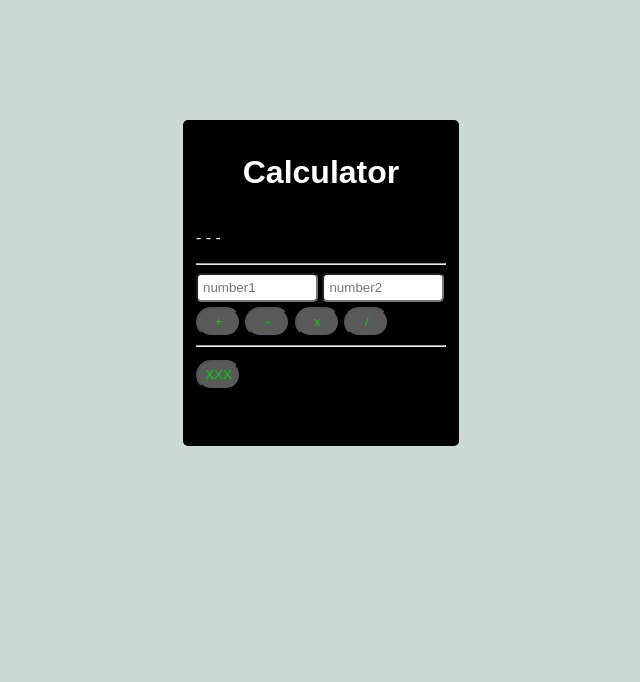
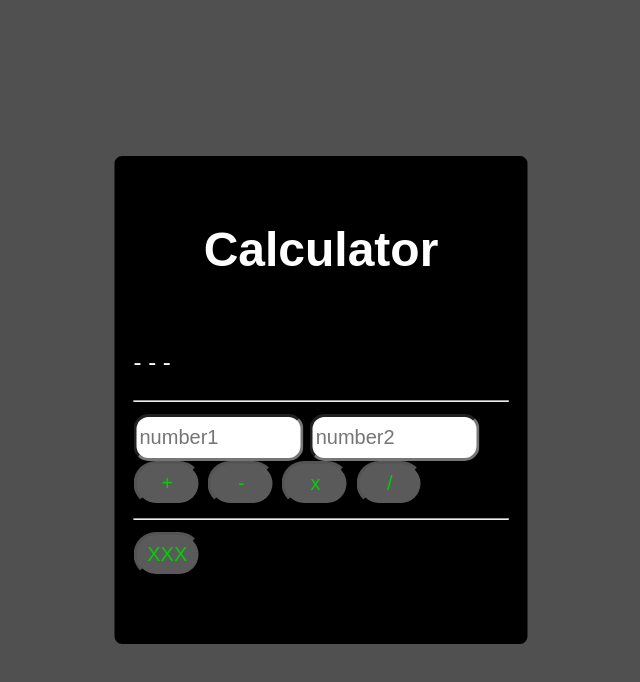
Before and after one commit to niloarthur-lgtm/calculator, a plain HTML site: page index.html in a window 1280 px wide. Shown: the whole page, without its empty margins (319-959 px from the left). Drawn offline with Linux system fonts and the light colour scheme.

Commit message:
Update visual
buttons and text.

```diff
--- a/calculator.css
+++ b/calculator.css
@@ -3,18 +3,23 @@
 }
 
 body {
-    background-color: #cbdad5;
+    background-color: #505050;
 }
 
 .calculator-all {
+
     width: 250px;
     height: 300px;
     padding: 10px;
     background-color: #000000;
     border: 3px solid;
     border-radius: 5px;
-    margin: auto;
-    margin-top: 120px;
+    zoom: 150%;
+
+   position: absolute;
+   top:50%;
+   left:50%;
+   transform: translate(-50%,-50%);
 
 
 }
@@ -22,10 +27,18 @@ body {
 .title {
     text-align: center;
     color: #ffffff;
+    padding: 10px;
 }
+
 
 .text {
     color: #ffffff;
+
+}
+table,td{
+      max-width: 125px;
+      min-width: 125px;
+      min-height: 80px;
 }
 
 .calculator {
@@ -33,18 +46,21 @@ body {
 }
 
 input {
-    width: 108px;
-    align-items: center;
-    padding: 5px;
-    border-radius: 5px;
-    background-color:#ffffff;
+
+    width: 105px;
+    height: 25px;
+    border-radius: 10px;
+    background-color: #ffffff;
 }
 
 button {
     width: 45px;
     height: 30px;
     border-radius: 20px;
-   background-color:#5a5a5a;
+    background-color: #5a5a5a;
     color: rgb(4, 206, 4);
-    margin-top: 5px;
 }
+
+.xxx{
+   padding-left: 100px;
+}
```
